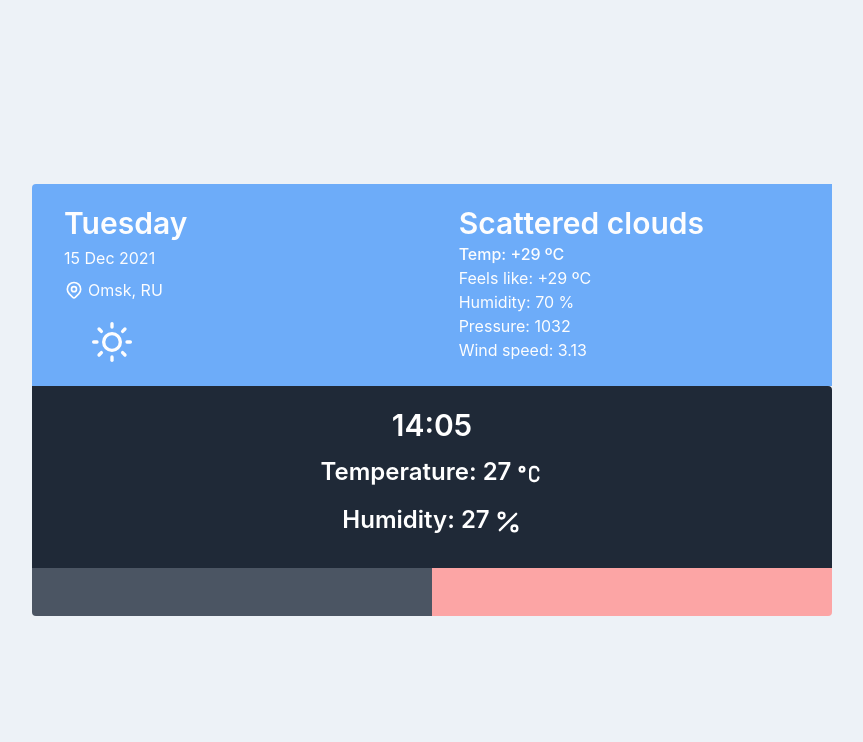
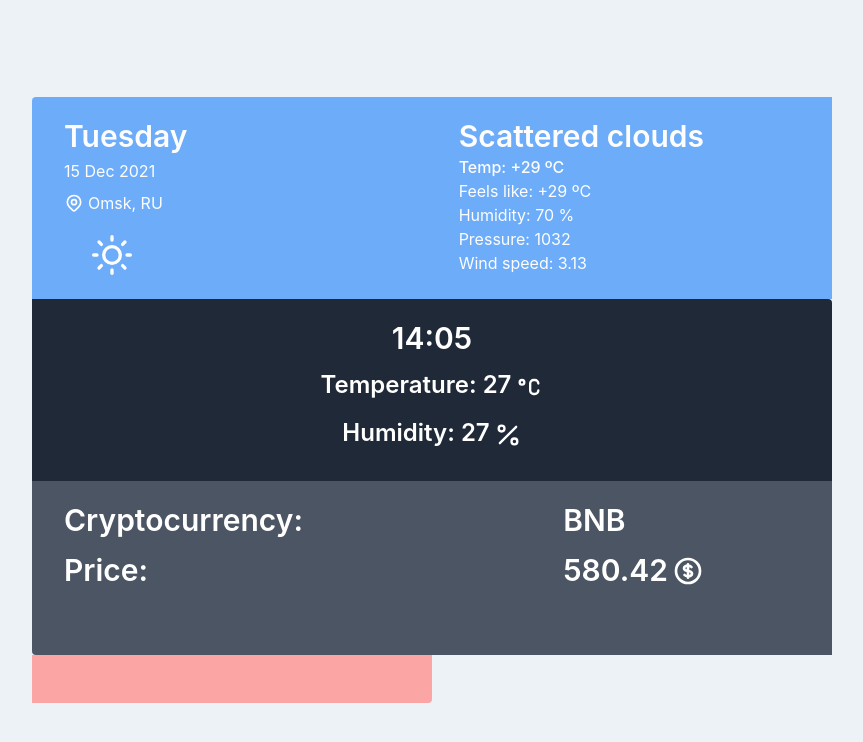
Before and after one commit to h4x0rlol/react-raspberry-dashboard, a React (Create React App) app in the folder client/: page / in a window 1280 px wide. Shown: the top 742 px of the page, without its empty margins (208-1071 px from the left). Built offline with nearby package versions, Linux system fonts and the light colour scheme.

Commit message:
feat: add crypto widget

```diff
--- a/client/src/components/Currency.jsx
+++ b/client/src/components/Currency.jsx
@@ -2,8 +2,44 @@ import React from "react";
 
 export const Currency = () => {
   return (
-    <div className="w-full lg:w-1/2 flex bg-auto rounded-bl">
-      <div className="rounded-bl py-6 pl-8 pr-32 w-full text-white bg-gray-600"></div>
+    <div className="w-full 2xl:w-1/2 flex bg-auto rounded-bl">
+      <div className="rounded-bl py-6 pl-8 pr-32 w-full text-white bg-gray-600">
+        <div className="flex flex-row justify-between">
+          <div>
+            <div className="mb-1 w-max">
+              <h2 className="font-semibold text-3xl leading-none pb-5">
+                Cryptocurrency:
+              </h2>
+              <h2 className="font-semibold text-3xl leading-none pb-5">
+                Price:
+              </h2>
+            </div>
+          </div>
+
+          <div>
+            <div className="mb-6  lg:w-max">
+              <h2 className="font-semibold text-3xl leading-none pb-5">BNB</h2>
+
+              <h2 className="flex flex-row font-semibold text-3xl leading-none pb-5">
+                580.42
+                <svg
+                  class="h-8 w-8 ml-1 "
+                  fill="none"
+                  viewBox="0 0 24 24"
+                  stroke="currentColor"
+                >
+                  <path
+                    strokeLinecap="round"
+                    strokeLinejoin="round"
+                    strokeWidth="2"
+                    d="M12 8c-1.657 0-3 .895-3 2s1.343 2 3 2 3 .895 3 2-1.343 2-3 2m0-8c1.11 0 2.08.402 2.599 1M12 8V7m0 1v8m0 0v1m0-1c-1.11 0-2.08-.402-2.599-1M21 12a9 9 0 11-18 0 9 9 0 0118 0z"
+                  />
+                </svg>
+              </h2>
+            </div>
+          </div>
+        </div>
+      </div>
     </div>
   );
 };
```
